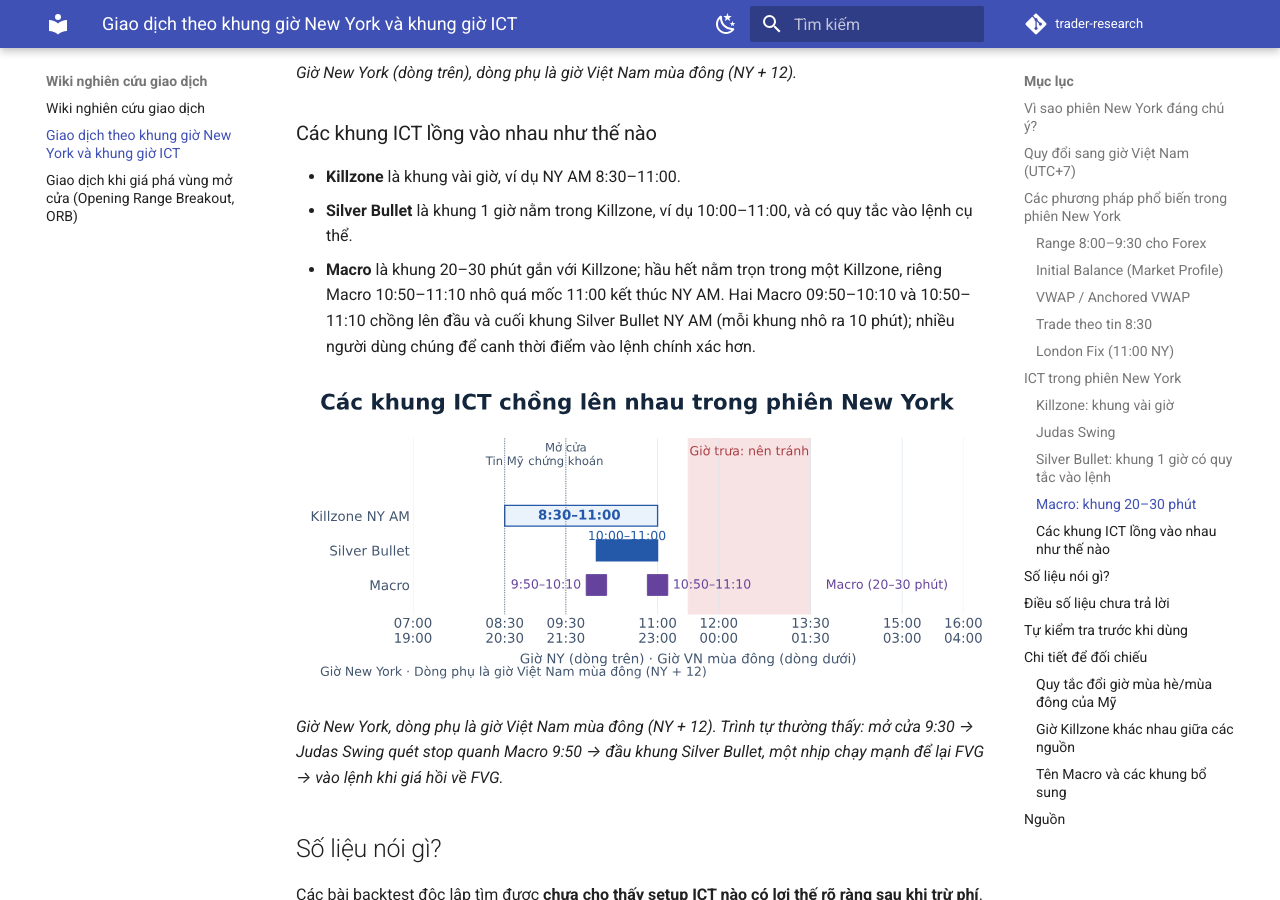
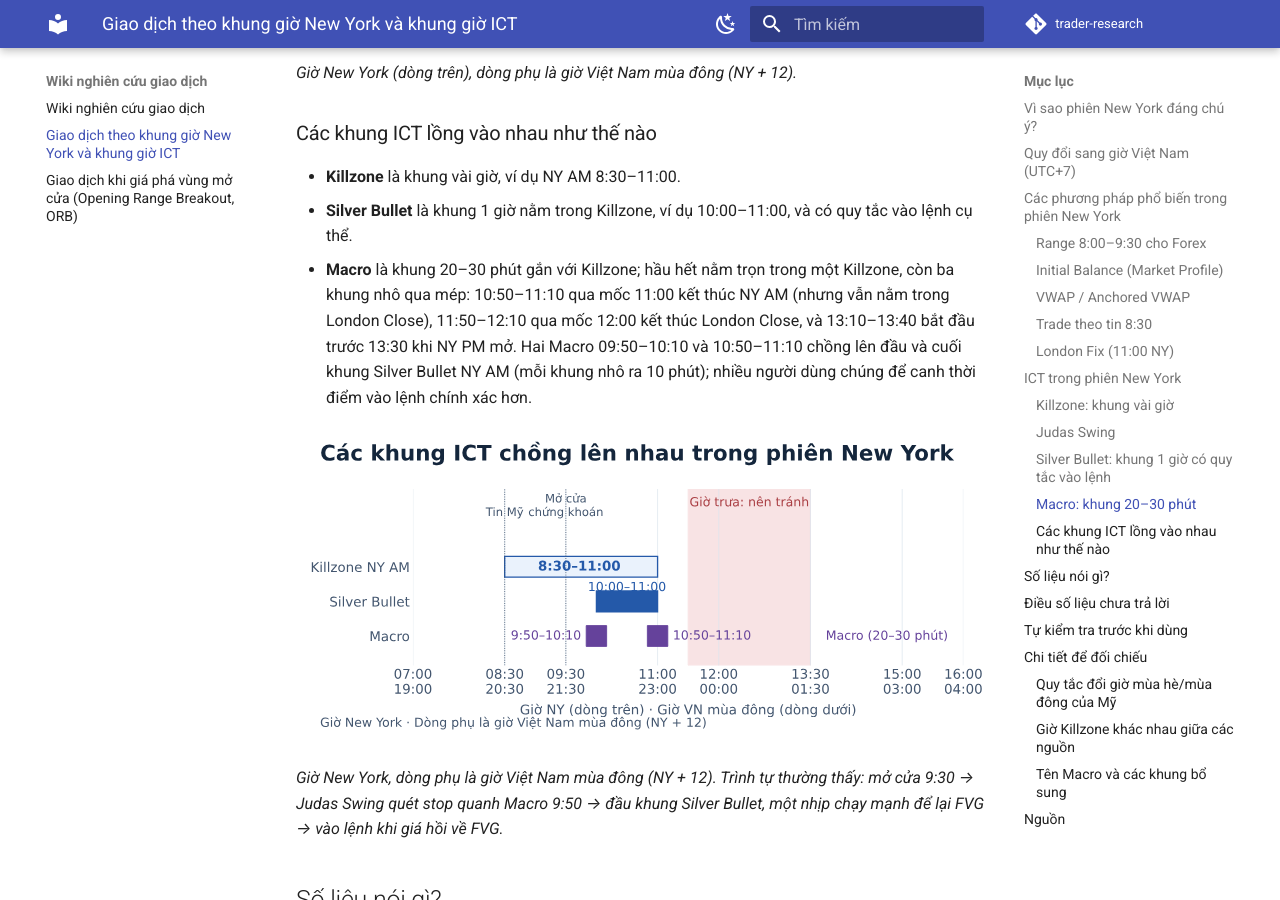
Before and after one commit to ntduong1998vn/trader-research, an MkDocs documentation site: the page built from docs/new-york-session-ict.md, in a window 1280 px wide and 900 px high, scrolled down 8454 px. Built offline with MkDocs 1.6.1 and Material for MkDocs 9.7.7, drawn with Linux system fonts in a browser that asks for light colours; comment, search, counter and statistics services are not loaded.

Commit message:
docs(ny): name all three Macro windows that cross Killzone edges

```diff
--- a/docs/new-york-session-ict.md
+++ b/docs/new-york-session-ict.md
@@ -165,7 +165,7 @@ Cách dùng thực tế:
 
 - **Killzone** là khung vài giờ, ví dụ NY AM 8:30–11:00.
 - **Silver Bullet** là khung 1 giờ nằm trong Killzone, ví dụ 10:00–11:00, và có quy tắc vào lệnh cụ thể.
-- **Macro** là khung 20–30 phút gắn với Killzone; hầu hết nằm trọn trong một Killzone, riêng Macro 10:50–11:10 nhô quá mốc 11:00 kết thúc NY AM. Hai Macro 09:50–10:10 và 10:50–11:10 chồng lên đầu và cuối khung Silver Bullet NY AM (mỗi khung nhô ra 10 phút); nhiều người dùng chúng để canh thời điểm vào lệnh chính xác hơn.
+- **Macro** là khung 20–30 phút gắn với Killzone; hầu hết nằm trọn trong một Killzone, còn ba khung nhô qua mép: 10:50–11:10 qua mốc 11:00 kết thúc NY AM (nhưng vẫn nằm trong London Close), 11:50–12:10 qua mốc 12:00 kết thúc London Close, và 13:10–13:40 bắt đầu trước 13:30 khi NY PM mở. Hai Macro 09:50–10:10 và 10:50–11:10 chồng lên đầu và cuối khung Silver Bullet NY AM (mỗi khung nhô ra 10 phút); nhiều người dùng chúng để canh thời điểm vào lệnh chính xác hơn.
 
 ![Ba lớp khung giờ ICT trong phiên New York: Killzone NY AM chứa Silver Bullet, còn hai khung Macro chồng lên đầu và cuối Silver Bullet](assets/ny/ny-khung-gio.svg)
 
```
